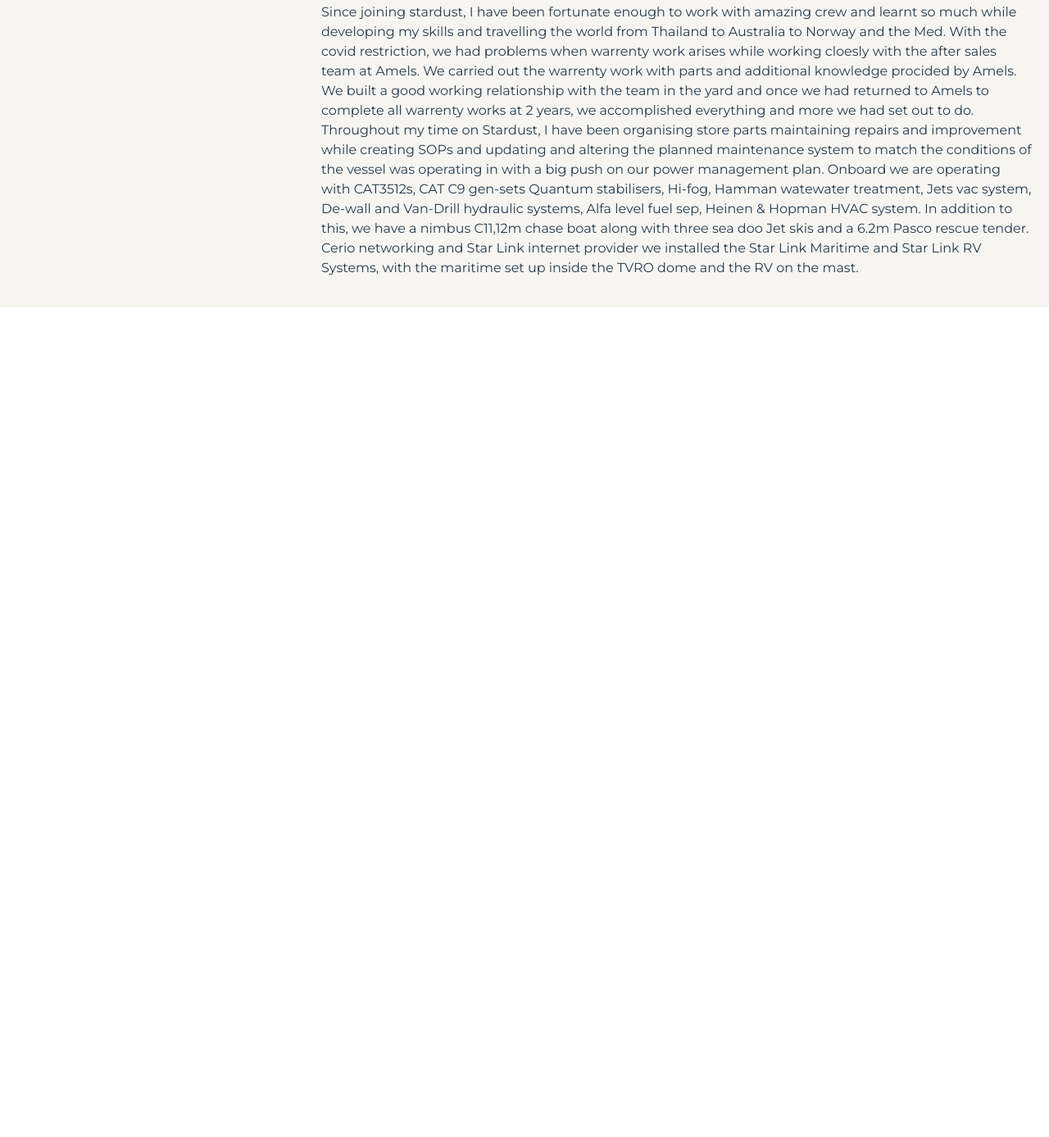
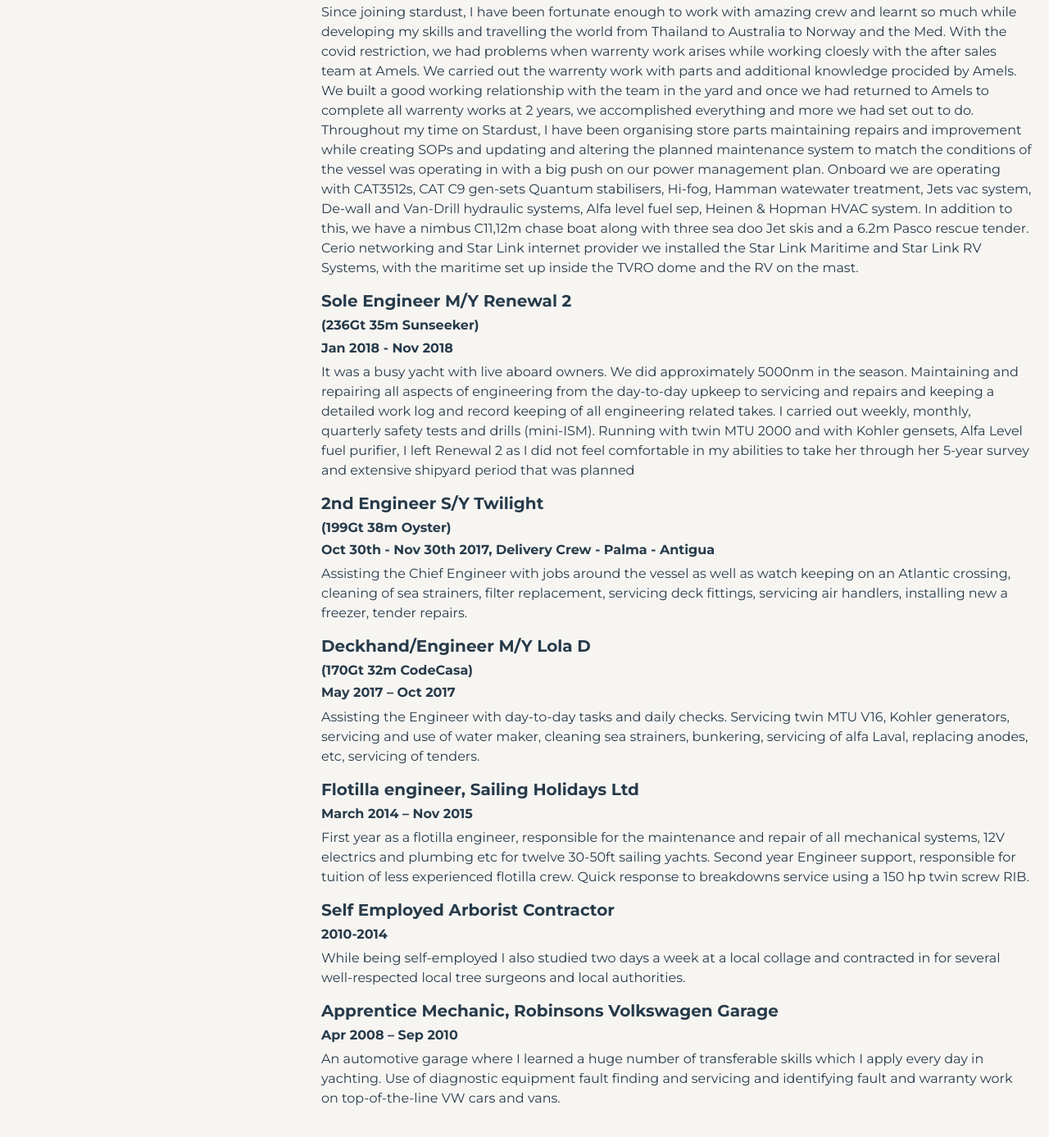
Before and after one commit to NikkiJJ/Danny_Guild, a plain HTML site: page index.html in a window 1280 px wide. Shown: the part 2115-3502 px from the top of the page at 82% size. Before the commit the page ends 2490 px from the top, so only its background shows below. Drawn offline with nearby package versions, Linux system fonts and the light colour scheme; a web font is replaced by a local one.

Commit message:
added rest of content

```diff
--- a/index.html
+++ b/index.html
@@ -259,6 +259,48 @@
             doo Jet skis and a 6.2m Pasco rescue tender. Cerio networking and Star Link internet provider we installed the Star Link
             Maritime and Star Link RV Systems, with the maritime set up inside the TVRO  dome and the RV on the mast.
           </p>
+          <h5>Sole Engineer M/Y Renewal 2</h5>
+          <h6>(236Gt 35m Sunseeker)</h6>
+          <h6>Jan 2018 - Nov 2018</h6>
+          <p class="main-content">It was a busy yacht with live aboard owners.
+            We did approximately 5000nm in the season. Maintaining and repairing all aspects of engineering from the day-to-day
+            upkeep to servicing and repairs and keeping a detailed work log and record keeping of all engineering related takes. I
+            carried out weekly, monthly, quarterly safety tests and drills (mini-ISM). Running with twin MTU 2000 and with Kohler
+            gensets, Alfa Level fuel purifier, I left Renewal 2 as I did not feel comfortable in my abilities to take her through her 5-year
+            survey and extensive shipyard period that was planned
+          </p>
+          <h5>2nd Engineer S/Y Twilight</h5>
+          <h6>(199Gt 38m Oyster)</h6>
+          <h6>Oct 30th - Nov 30th 2017, Delivery Crew - Palma - Antigua</h6>
+          <p class="main-content">Assisting the
+            Chief Engineer with jobs around the vessel as well as watch keeping on an Atlantic crossing, cleaning of sea strainers, filter
+            replacement, servicing deck fittings, servicing air handlers, installing new a freezer, tender repairs.
+          </p>
+          <h5>Deckhand/Engineer M/Y Lola D</h5>
+          <h6>(170Gt 32m CodeCasa)</h6>
+          <h6>May 2017 – Oct 2017</h6>
+          <p class="main-content">Assisting the Engineer with day-to-day
+            tasks and daily checks. Servicing twin MTU V16, Kohler generators, servicing and use of water maker, cleaning sea
+            strainers, bunkering, servicing of alfa Laval, replacing anodes, etc, servicing of tenders.
+          </p>
+          <h5>Flotilla engineer, Sailing Holidays Ltd</h5>
+          <h6>March 2014 – Nov 2015</h6>
+          <p class="main-content">First year as a flotilla engineer, responsible for the
+            maintenance and repair of all mechanical systems, 12V electrics and plumbing etc for twelve 30-50ft sailing yachts.
+            Second year Engineer support, responsible for tuition of less experienced flotilla crew. Quick response to breakdowns
+            service using a 150 hp twin screw RIB.
+          </p>
+          <h5>Self Employed Arborist Contractor</h5>
+          <h6>2010-2014</h6>
+          <p class="main-content">While being self-employed I also studied two days a week at a local collage
+            and contracted in for several well-respected local tree surgeons and local authorities.
+          </p>
+          <h5>Apprentice Mechanic, Robinsons Volkswagen Garage</h5>
+          <h6>Apr 2008 – Sep 2010</h6>
+          <p class="main-content">An automotive garage where I learned a huge
+            number of transferable skills which I apply every day in yachting. Use of diagnostic equipment fault finding and servicing
+            and identifying fault and warranty work on top-of-the-line VW cars and vans.
+          </p>
       </div>
     </div>
 
```
